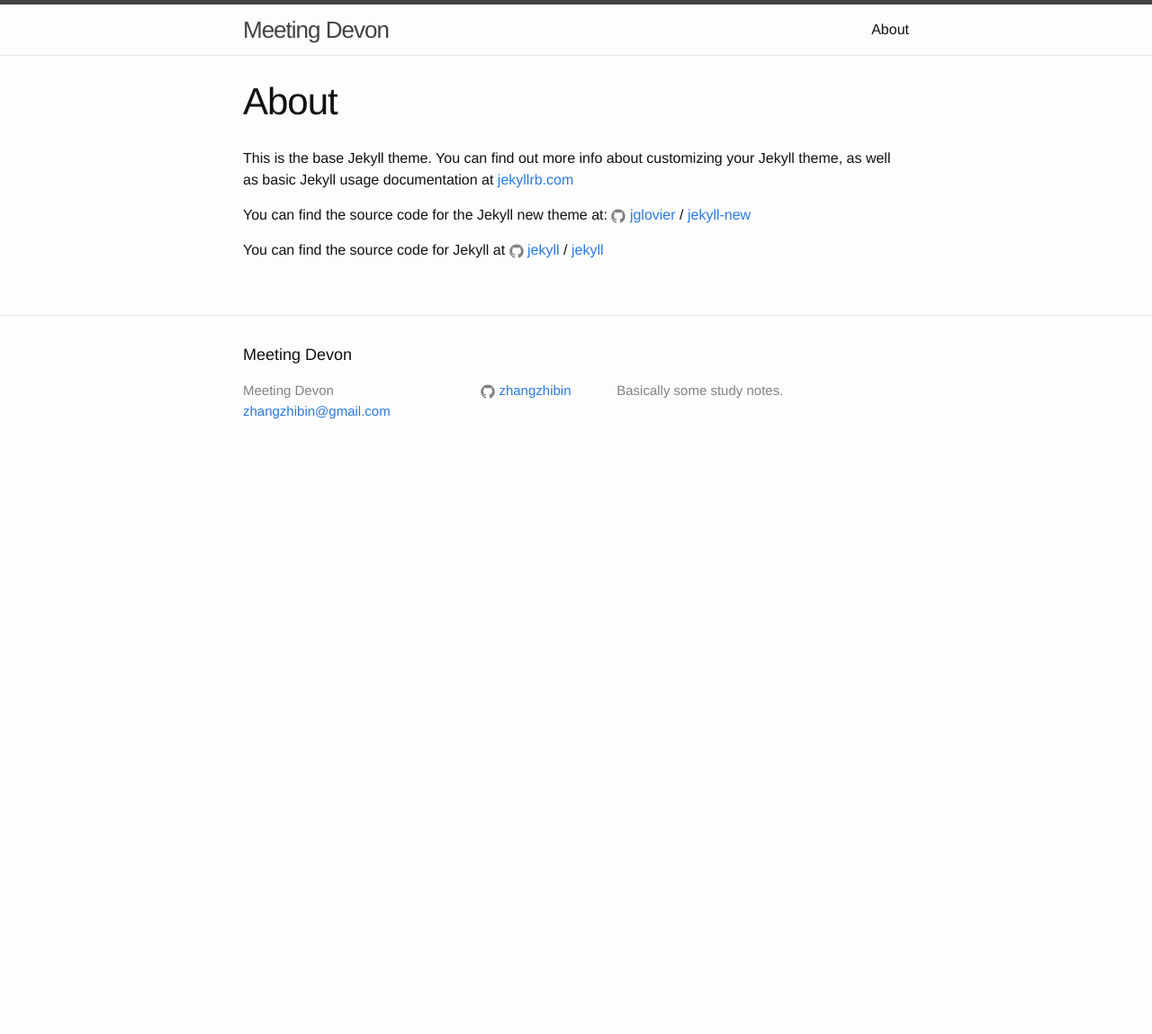
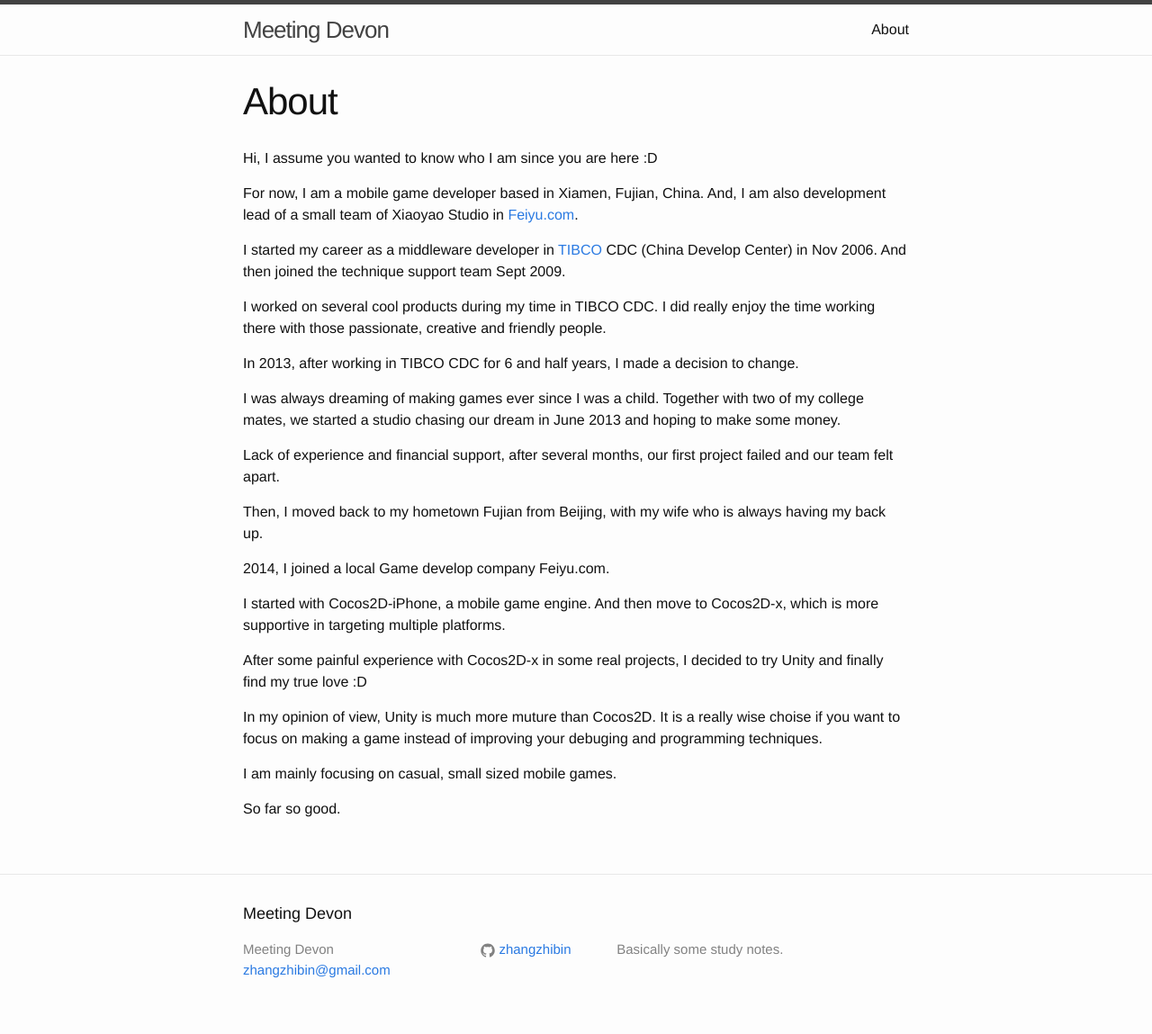
Before and after one commit to zhangzhibin/zhangzhibin.github.io, a Jekyll site: the page built from about.md, in a window 1280 px wide. Shown: the whole page at 90% size. Built offline with Jekyll 4.4.1, drawn with Linux system fonts in a browser that asks for light colours; before the commit the page ends 900 px from its top, so only the background shows below that.

Commit message:
update about

```diff
--- a/about.md
+++ b/about.md
@@ -4,12 +4,30 @@ title: About
 permalink: /about/
 ---
 
-This is the base Jekyll theme. You can find out more info about customizing your Jekyll theme, as well as basic Jekyll usage documentation at [jekyllrb.com](http://jekyllrb.com/)
+Hi, I assume you wanted to know who I am since you are here :D
 
-You can find the source code for the Jekyll new theme at:
-{% include icon-github.html username="jglovier" %} /
-[jekyll-new](https://github.com/jglovier/jekyll-new)
+For now, I am a mobile game developer based in Xiamen, Fujian, China. And, I am also development lead of a small team of Xiaoyao Studio in [Feiyu.com](http://feiyu.com/).
 
-You can find the source code for Jekyll at
-{% include icon-github.html username="jekyll" %} /
-[jekyll](https://github.com/jekyll/jekyll)
+I started my career as a middleware developer in [TIBCO](http://tibco.com) CDC (China Develop Center) in Nov 2006. And then joined the technique support team Sept 2009.
+
+I worked on several cool products during my time in TIBCO CDC. I did really enjoy the time working there with those passionate, creative and friendly people.
+
+In 2013, after working in TIBCO CDC for 6 and half years, I made a decision to change.
+
+I was always dreaming of making games ever since I was a child. Together with two of my college mates, we started a studio  chasing our dream in June 2013 and hoping to make some money.
+
+Lack of experience and financial support, after several months, our first project failed and our team felt apart.
+
+Then, I moved back to my hometown Fujian from Beijing, with my wife who is always having my back up.
+
+2014, I joined a local Game develop company Feiyu.com.
+
+I started with Cocos2D-iPhone, a mobile game engine. And then move to Cocos2D-x, which is more supportive in targeting multiple platforms.
+
+After some painful experience with Cocos2D-x in some real projects, I decided to try Unity and finally find my true love :D
+
+In my opinion of view, Unity is much more muture than Cocos2D. It is a really wise choise if you want to focus on making a game instead of improving your debuging and programming techniques.
+
+I am mainly focusing on casual, small sized mobile games.
+
+So far so good.
```
